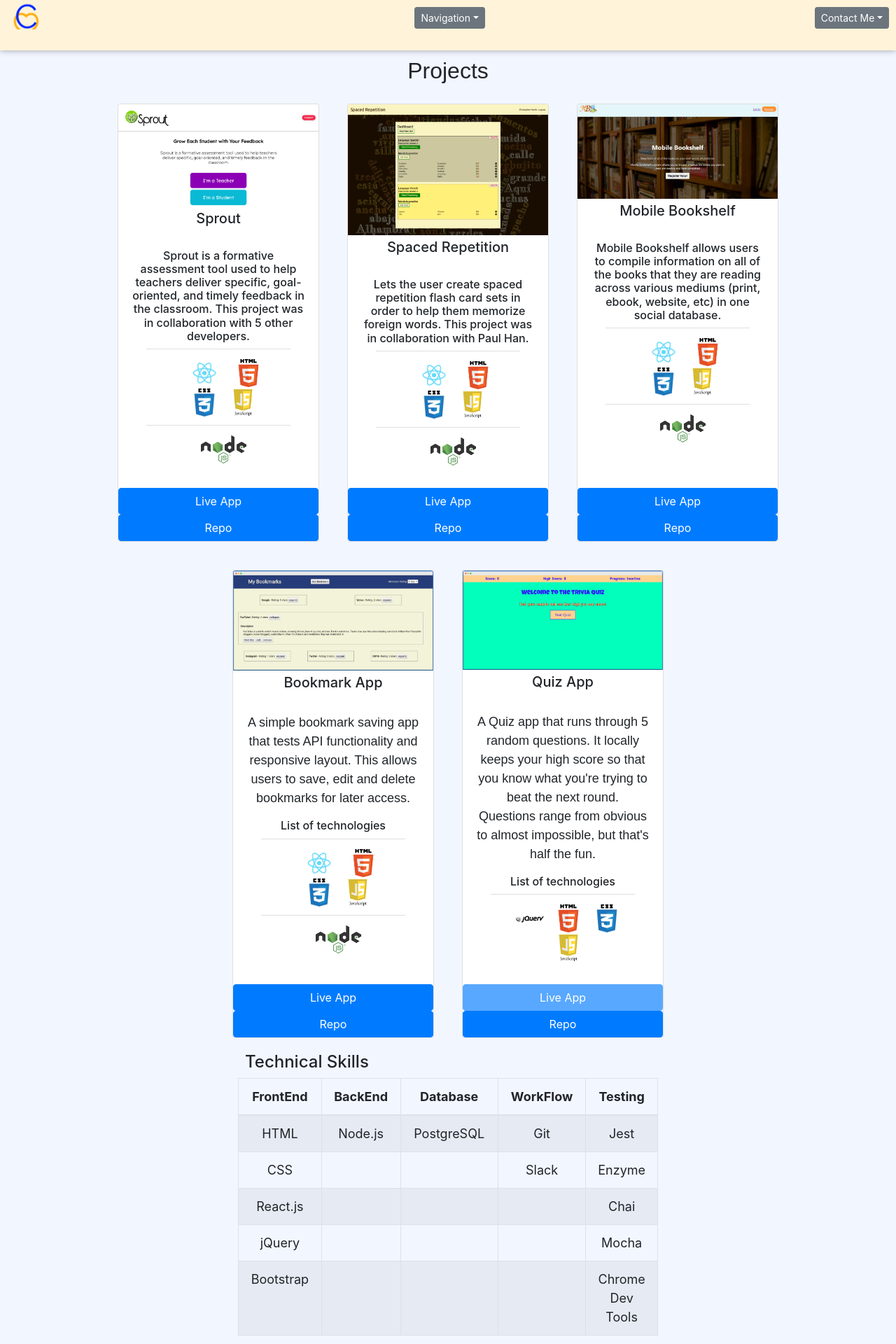
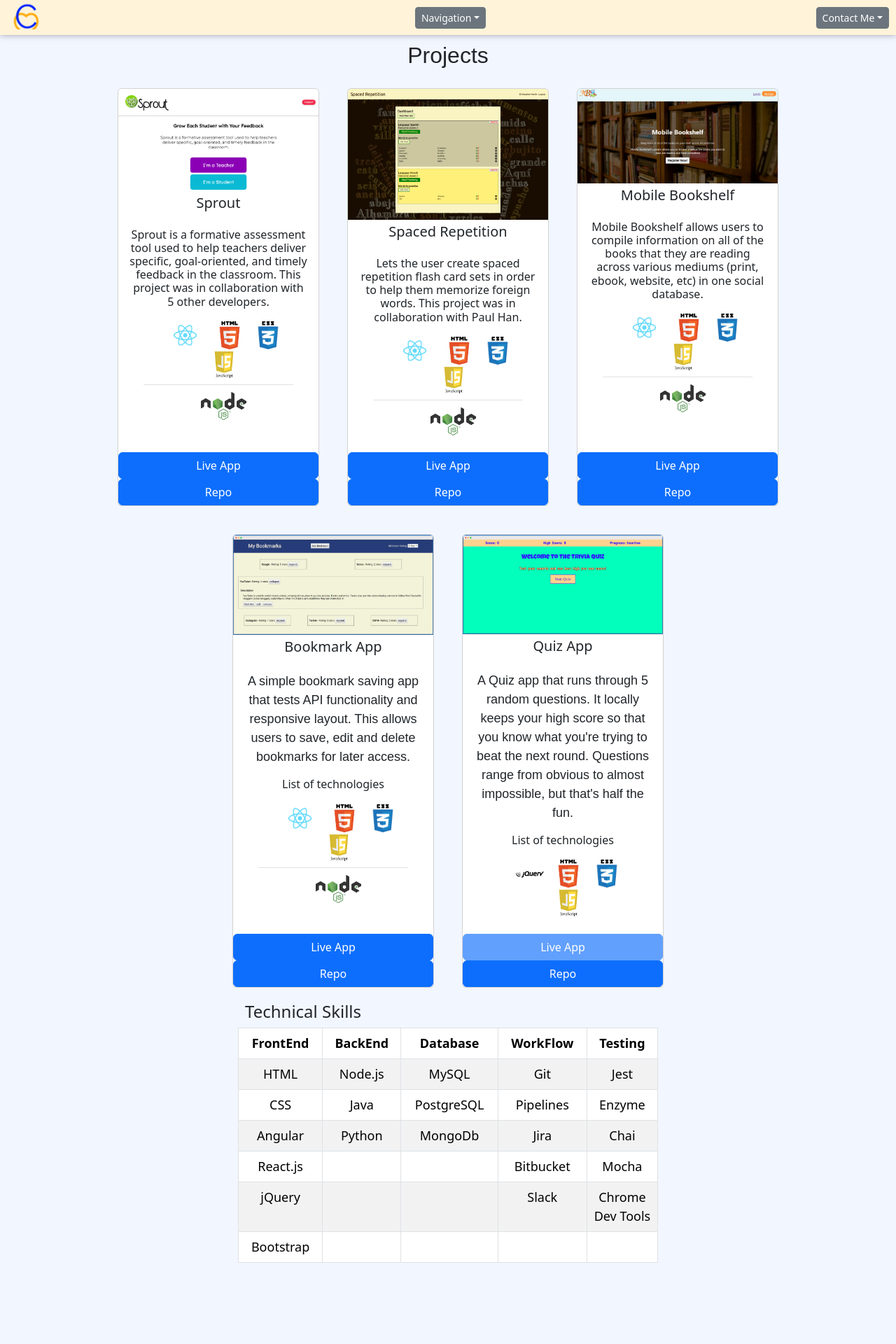
Before and after one commit to bizunit34/react-portfolio, a React (Create React App) app: page /projects in a window 1280 px wide. Shown: the top 1920 px of the page at 70% size. After the commit the page ends 1820 px from the top, so only its background shows below. Built offline with nearby package versions, Linux system fonts and the light colour scheme.

Commit message:
Cleaned up some of the portfolio logic

```diff
--- a/src/AboutMePage/AboutMePage.js
+++ b/src/AboutMePage/AboutMePage.js
@@ -40,9 +40,11 @@
         </div>
         <div className='flex-center'>
           <p className='text-box future'>It sounded perfect, so I joined a full-stack Bootcamp where I’ve grown my
-            appreciation for languages like HTML, CSS, and JavaScript. Now I strive to continue learning more and refining my skills. I’m
-            excited to see how I can continue to create something beautiful and
-            useful for everyone around me.</p>
+            appreciation for various languages and frameworks that I've been introduced and continue to grow my skills. Five years one
+            from that bootcamp and I'm still loving the process of learning and the growth that I've been able to see in myself.</p>
+        </div>
+        <div className='flex-center'>
+          <p className='text-box future'>As I continue this journey, I look forward to what life has in store for me.</p>
         </div>
       </section>
     </>
--- a/src/App.css
+++ b/src/App.css
@@ -7,20 +7,15 @@
   flex-direction: row;
   justify-content: space-between;
   background-color: #FFF3D9;
-  height: 9vh;
+  height: 50px;
   z-index: 10;
   box-shadow: 0px -2px 10px rgba(34,34,34,0.6);
   margin-bottom: 10px;
 }
 
 @media only screen and (min-width: 400px) {
-
-  .contact-list, .contact-list-footer {
+  .contact-list-footer {
       margin-right: 10px;
-  }
-
-  .navigation-list {
-      margin-left: 60px;
   }
 }
 
--- a/src/Header/Header.css
+++ b/src/Header/Header.css
@@ -11,3 +11,26 @@
 .contact-list, .navigation-list {
   margin-top: 10px;
 }
+
+.contact-list {
+    margin-right: 10px;
+}
+
+.navigation-list {
+    margin-left: 60px;
+}
+
+@media only screen and (max-width: 370px) {
+  .logo-name {
+    display: block;
+  }
+
+  .logo {
+    height: 40px;
+    margin: 2px 0 0 0;
+  }
+
+  .contact-list, .navigation-list {
+    margin: 10px 5px 0 0;
+  }
+}
--- a/src/ProjectPage/ProjectPage.js
+++ b/src/ProjectPage/ProjectPage.js
@@ -142,37 +142,44 @@
                         <tr>
                             <td>HTML</td>
                             <td>Node.js</td>
-                            <td>PostgreSQL</td>
+                            <td>MySQL</td>
                             <td>Git</td>
                             <td>Jest</td>
                         </tr>
                         <tr>
                         <td>CSS</td>
-                        <td></td>
-                        <td></td>
-                        <td>Slack</td>
+                        <td>Java</td>
+                        <td>PostgreSQL</td>
+                        <td>Pipelines</td>
                         <td>Enzyme</td>
+                        </tr>
+                        <tr>
+                        <td>Angular</td>
+                        <td>Python</td>
+                        <td>MongoDb</td>
+                        <td>Jira</td>
+                        <td>Chai</td>
                         </tr>
                         <tr>
                         <td>React.js</td>
                         <td></td>
                         <td></td>
-                        <td></td>
-                        <td>Chai</td>
+                        <td>Bitbucket</td>
+                        <td>Mocha</td>
                         </tr>
                         <tr>
                         <td>jQuery</td>
                         <td></td>
                         <td></td>
-                        <td></td>
-                        <td>Mocha</td>
+                        <td>Slack</td>
+                        <td>Chrome Dev Tools</td>
                         </tr>
                         <tr>
                         <td>Bootstrap</td>
                         <td></td>
                         <td></td>
                         <td></td>
-                        <td>Chrome Dev Tools</td>
+                        <td></td>
                         </tr>
                     </tbody>
                 </Table>
--- a/src/index.js
+++ b/src/index.js
@@ -1,13 +1,14 @@
 import React from 'react';
-import ReactDOM from 'react-dom';
+import ReactDOM from 'react-dom/client';
 import 'normalize.css';
 import './index.css';
 import App from './App';
 import { BrowserRouter } from 'react-router-dom';
 import 'bootstrap/dist/css/bootstrap.min.css';
 
-ReactDOM.render(
-  <BrowserRouter>
-    <App />
-  </BrowserRouter>,
-document.getElementById('root'));
+const root = ReactDOM.createRoot(document.getElementById('root'));
+root.render(
+<BrowserRouter>
+  <App />
+</BrowserRouter>
+);
```
Also changed, not shown: package.json (+4 -4 lines), 1 other file (tests, documents, lock files or other folders).
